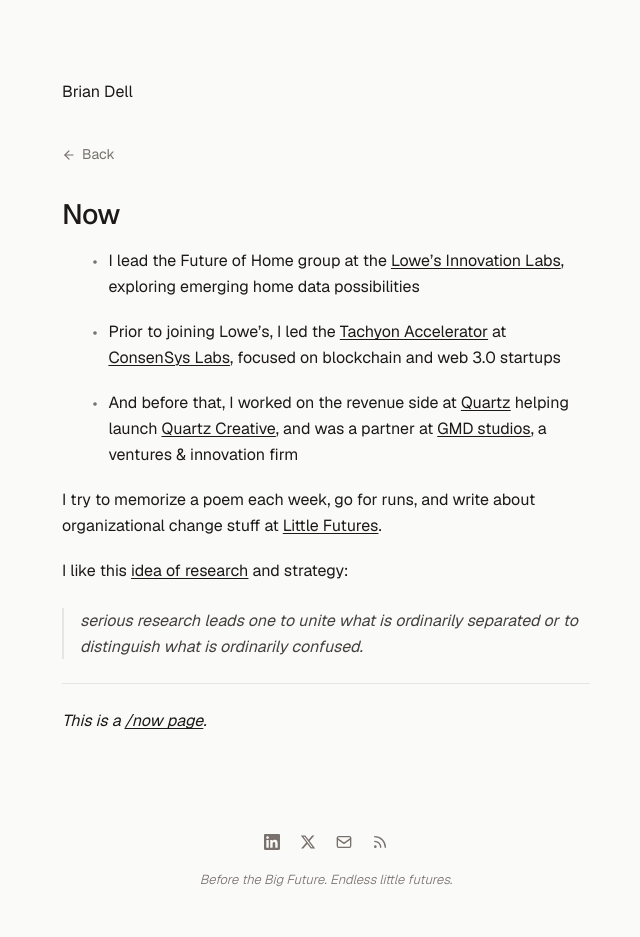
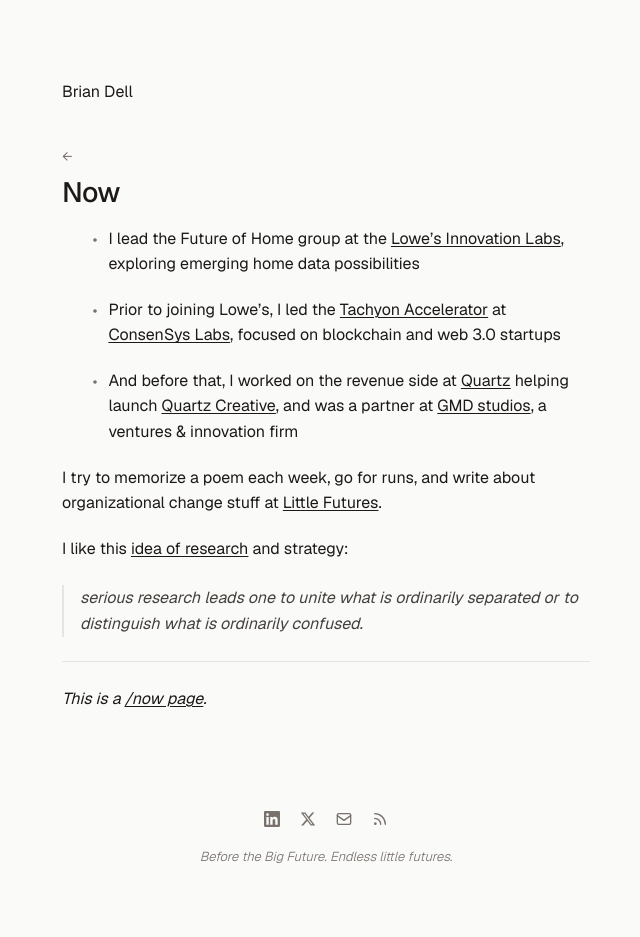
Before and after one commit to itsbdell/itsbdell.github.io, a Jekyll site: the page built from _pages/now.md, in a window 1280 px wide. Shown: the whole page, without its empty margins (314-954 px from the left). Built offline with Jekyll 4.4.1, drawn with Linux system fonts in a browser that asks for light colours; after the commit the page ends 915 px from its top, so only the background shows below that.

Commit message:
Minimize back link to small unobtrusive arrow
Co-Authored-By: Claude Opus 4.6 (1M context) <noreply@anthropic.com>

```diff
--- a/_layouts/page.html
+++ b/_layouts/page.html
@@ -3,10 +3,7 @@ layout: default
 ---
 
 {% unless page.permalink == "/" %}
-<a href="/" class="back-link">
-  <svg width="14" height="14" viewBox="0 0 24 24" fill="none" stroke="currentColor" stroke-width="2" stroke-linecap="round" stroke-linejoin="round"><path d="M19 12H5"/><polyline points="12 19 5 12 12 5"/></svg>
-  Back
-</a>
+<a href="/" class="back-link">&larr;</a>
 {% endunless %}
 
 <section class="post">
--- a/_layouts/post.html
+++ b/_layouts/post.html
@@ -2,10 +2,7 @@
 layout: default
 ---
 
-<a href="/" class="back-link">
-  <svg width="14" height="14" viewBox="0 0 24 24" fill="none" stroke="currentColor" stroke-width="2" stroke-linecap="round" stroke-linejoin="round"><path d="M19 12H5"/><polyline points="12 19 5 12 12 5"/></svg>
-  Back
-</a>
+<a href="/" class="back-link">&larr;</a>
 
 <article class="post">
   <header class="post-header">
--- a/_layouts/project.html
+++ b/_layouts/project.html
@@ -2,10 +2,7 @@
 layout: default
 ---
 
-<a href="/" class="back-link">
-  <svg width="14" height="14" viewBox="0 0 24 24" fill="none" stroke="currentColor" stroke-width="2" stroke-linecap="round" stroke-linejoin="round"><path d="M19 12H5"/><polyline points="12 19 5 12 12 5"/></svg>
-  Back
-</a>
+<a href="/" class="back-link">&larr;</a>
 
 <article class="post">
   <div class="project-header">
--- a/_sass/_main.scss
+++ b/_sass/_main.scss
@@ -105,23 +105,16 @@ main {
 
 // ─── Back link (subpages) ────────────────────────
 .back-link {
-  display: inline-flex;
-  align-items: center;
-  gap: 0.375rem;
-  font-size: 14px;
+  display: inline-block;
+  font-size: 13px;
   color: var(--text-tertiary);
   text-decoration: none;
-  margin-bottom: 2rem;
+  margin-bottom: 0.5rem;
   transition: color 0.05s ease;
 }
 
 .back-link:hover {
   color: var(--text-primary);
-}
-
-.back-link svg {
-  width: 14px;
-  height: 14px;
 }
 
 // ─── Intro / Bio ─────────────────────────────────
```
Also changed, not shown: _pages/library.md (+1 -1 lines).
